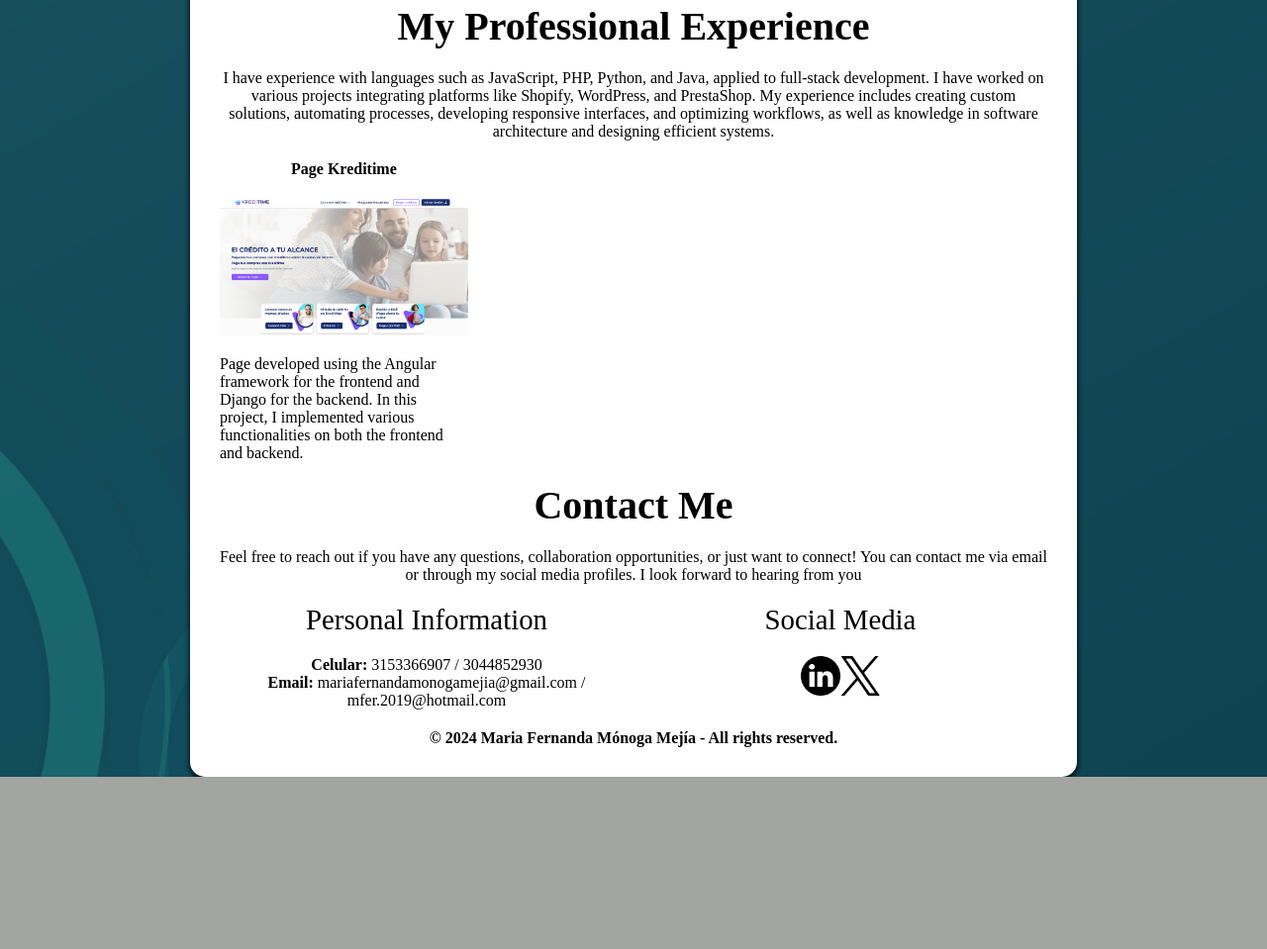
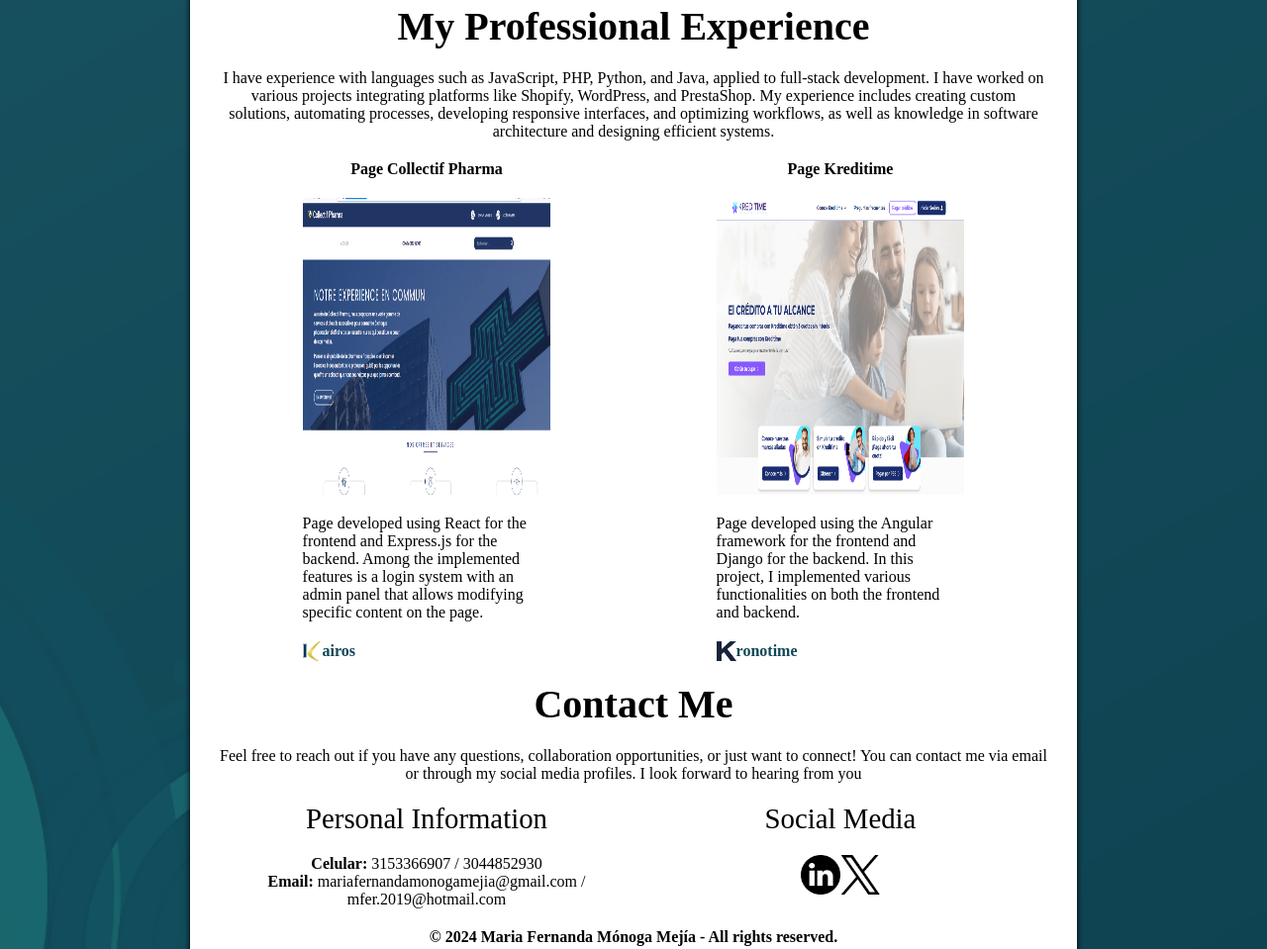
Before and after one commit to mfer17/mfer17, a plain HTML site: page index.html in a window 1280 px wide. Shown: the part 1074-2033 px from the top of the page at 99% size. Before the commit the page ends 1859 px from the top, so only its background shows below. Drawn offline with Linux system fonts and the light colour scheme; a web font is replaced by a local one.

Commit message:
ajustar un nueva experiencia laboral collectif pharma

```diff
--- a/index.html
+++ b/index.html
@@ -96,11 +96,18 @@
                 <div class="width-full display-flex align-items-center flex-direction-column">
                     <h2 class="color-black margin-bottom-20 font-size-2-5-rem">My Professional Experience</h2>
                     <p class="color-black font-size-1-rem text-align-center margin-bottom-20">I have experience with languages such as JavaScript, PHP, Python, and Java, applied to full-stack development. I have worked on various projects integrating platforms like Shopify, WordPress, and PrestaShop. My experience includes creating custom solutions, automating processes, developing responsive interfaces, and optimizing workflows, as well as knowledge in software architecture and designing efficient systems.</p>
-                    <div class="width-full  display-flex flex-wrap">
+                    <div class="width-full  display-flex flex-wrap justify-content-space-around">
+                        <a class="display-flex flex-direction-column width-30" href="https://collectifpharma.fr/" target="_blank">
+                            <h4 class="color-black text-align-center margin-bottom-20">Page Collectif Pharma</h4>
+                            <img class="margin-bottom-20 height-300-px" src="./images/collectif_pharma.png" alt="Proyecto Collectif Pharma"/>
+                            <p class="color-black">Page developed using React for the frontend and Express.js for the backend. Among the implemented features is a login system with an admin panel that allows modifying specific content on the page.</p>
+                            <div class="display-flex align-items-center margin-top-20"><img class="width-20-px" src="images/kairos.png"/><strong class="color-blue">airos</strong></div>
+                        </a>
                         <a class="display-flex flex-direction-column width-30" href="https://www.kreditime.co/" target="_blank">
                             <h4 class="color-black text-align-center margin-bottom-20">Page Kreditime</h4>
-                            <img class="margin-bottom-20" src="./images/kreditime.png" alt="Proyecto Kreditime"/>
+                            <img class="margin-bottom-20 height-300-px" src="./images/kreditime.png" alt="Proyecto Kreditime"/>
                             <p class="color-black">Page developed using the Angular framework for the frontend and Django for the backend. In this project, I implemented various functionalities on both the frontend and backend.</p>
+                            <div class="display-flex align-items-center margin-top-20"><img class="width-20-px" src="images/kronotime.png"/><strong class="color-blue">ronotime</strong></div>
                         </a>
                     </div>
                 </div>
--- a/styles/styles.css
+++ b/styles/styles.css
@@ -63,12 +63,20 @@ button {
     width: 30%;
 }
 
+.width-20-px{
+    width: 20px;
+}
+
 .width-40-px{
     width: 40px;
 }
 
 .height-100{
     height: 100%;
+}
+
+.height-300-px{
+    height: 300px;
 }
 
 .display-flex{
```
Also changed, not shown: images/collectif_pharma.png (added), images/kairos.png (added), images/kronotime.png (added).
